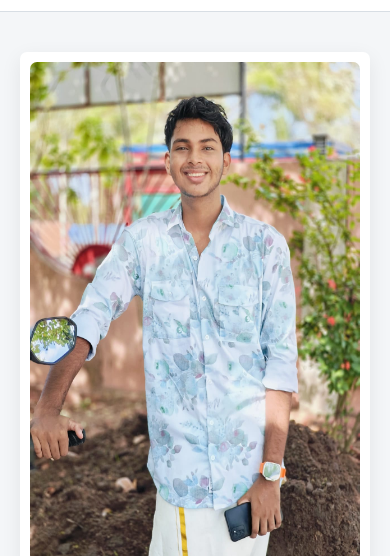
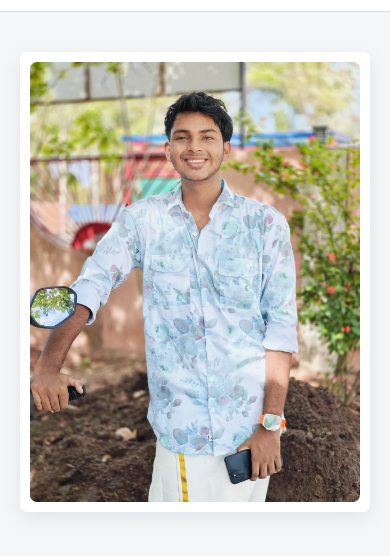
Before and after one commit to SabesanAnoshan/Portfolio, a plain HTML site: page web/index.html in a window 390 px wide. Shown: the part 65-621 px from the top of the page. Drawn offline with Linux system fonts and the light colour scheme.

Commit message:
Update portrait-frame image height to auto
Change portrait frame image height to auto for responsiveness.

```diff
--- a/web/css/styles.css
+++ b/web/css/styles.css
@@ -315,7 +315,7 @@ button{ font-family: inherit; cursor: pointer; }
   border-radius: 7px;
 
 }
-.portrait-frame img{ width: 100%; height: 500px; border-radius: 7px; }
+.portrait-frame img{ width: 100%; height: auto; border-radius: 7px; }
 .portrait-caption{
   display: flex; flex-direction: column; align-items: center; text-align: center;
   font-family: var(--font-mono);
```
